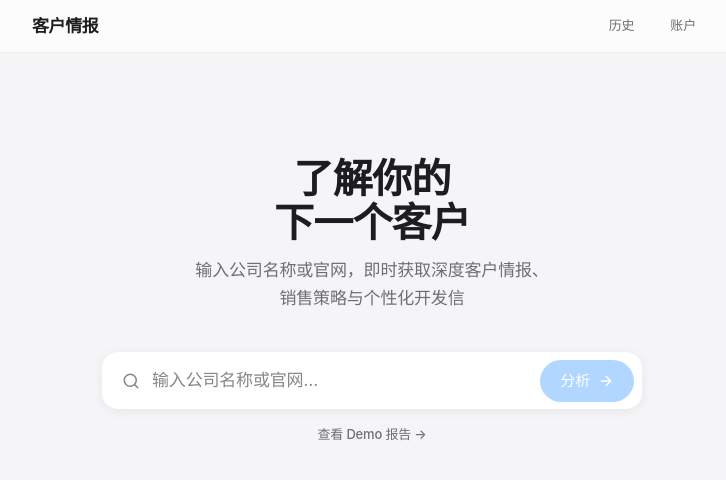
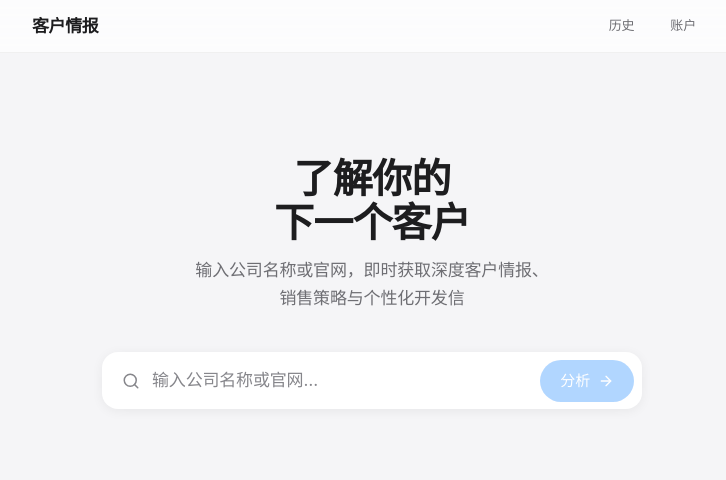
Before and after one commit to Wang-xiaopang/ai-customer-analysis, a Next.js app in the folder frontend/: page / in a window 1280 px wide. Shown: the top 480 px of the page, without its empty margins (268-994 px from the left). Built offline with nearby package versions, Linux system fonts and the light colour scheme.

Commit message:
fix: remove mock data fallback, use real backend only

```diff
--- a/frontend/app/page.tsx
+++ b/frontend/app/page.tsx
@@ -16,12 +16,6 @@ import MessageCard from "@/components/MessageCard";
 import CopyFullReport from "@/components/CopyFullReport";
 import { createSSEConnection } from "@/lib/sse-client";
 import { incrementAnalysisCount, canAnalyze } from "@/lib/storage";
-import {
-  MOCK_COMPANY_CONTEXT,
-  MOCK_COMPANY_ANALYSIS,
-  MOCK_SALES_ANALYSIS,
-  MOCK_MESSAGES,
-} from "@/lib/mock-data";
 import type {
   CompanyContext,
   CompanyAnalysis,
@@ -46,6 +40,7 @@ export default function Home() {
   const [messages, setMessages] = useState<Messages | null>(null);
   const [error, setError] = useState<string | null>(null);
   const [taskId, setTaskId] = useState<string | null>(null);
+  const [lastInput, setLastInput] = useState<string>("");
   const [generatedAt, setGeneratedAt] = useState<string | null>(null);
   const closeRef = useRef<(() => void) | null>(null);
 
@@ -55,45 +50,7 @@ export default function Home() {
     );
   };
 
-  // ━━━ Mock data preview ━━━
-  const loadMockData = () => {
-    setLoading(true);
-    setError(null);
-
-    // Simulate progressive loading like real SSE
-    setTimeout(() => {
-      setCompanyContext(MOCK_COMPANY_CONTEXT);
-      updateStage("search", "success");
-      updateStage("company_analysis", "running");
-    }, 600);
-
-    setTimeout(() => {
-      setCompanyAnalysis(MOCK_COMPANY_ANALYSIS);
-      updateStage("company_analysis", "success");
-      updateStage("sales_analysis", "running");
-    }, 1200);
-
-    setTimeout(() => {
-      setSalesAnalysis(MOCK_SALES_ANALYSIS);
-      updateStage("sales_analysis", "success");
-      updateStage("messages", "running");
-    }, 1800);
-
-    setTimeout(() => {
-      setMessages(MOCK_MESSAGES);
-      updateStage("messages", "success");
-      setGeneratedAt(new Date().toISOString());
-      setLoading(false);
-    }, 2400);
-  };
-
   const handleAnalyze = useCallback(async (input: string) => {
-    // If backend is not available, use mock data
-    if (input === "__mock__") {
-      loadMockData();
-      return;
-    }
-
     if (!canAnalyze()) {
       setError("今日免费分析次数已用完（3次/天）。请输入邮箱获取额外10次。");
       return;
@@ -106,6 +63,7 @@ export default function Home() {
     setSalesAnalysis(null);
     setMessages(null);
     setGeneratedAt(null);
+    setLastInput(input);
     setStages(INITIAL_STAGES.map((s) => ({ ...s })));
 
     try {
@@ -156,9 +114,8 @@ export default function Home() {
         },
       });
     } catch (e: any) {
-      // Fallback to mock on connection failure
-      setError("后端未连接，自动切换为预览模式");
-      loadMockData();
+      setError(e.message || "分析失败，请检查后端服务是否正常运行");
+      setLoading(false);
     }
   }, []);
 
@@ -172,42 +129,25 @@ export default function Home() {
         .then((r) => r.json())
         .then((data) => {
           if (data.status === "success" || data.status === "partial_success") {
-            if (data.company_context) {
-              setCompanyContext(data.company_context);
-              updateStageFromData("search", "success");
-            }
-            if (data.company_analysis) {
-              setCompanyAnalysis(data.company_analysis);
-              updateStageFromData("company_analysis", "success");
-            }
-            if (data.sales_analysis) {
-              setSalesAnalysis(data.sales_analysis);
-              updateStageFromData("sales_analysis", "success");
-            }
-            if (data.messages) {
-              setMessages(data.messages);
-              updateStageFromData("messages", "success");
-            }
+            if (data.company_context) setCompanyContext(data.company_context);
+            if (data.company_analysis) setCompanyAnalysis(data.company_analysis);
+            if (data.sales_analysis) setSalesAnalysis(data.sales_analysis);
+            if (data.messages) setMessages(data.messages);
             setGeneratedAt(data.generated_at);
           }
         })
-        .catch(() => loadMockData());
+        .catch(console.error);
     }
   }, []);
 
-  function updateStageFromData(stage: string, status: "success") {
-    setStages((prev) => prev.map((s) => (s.stage === stage ? { ...s, status } : s)));
-  }
-
   const handleReanalyze = () => {
-    loadMockData();
+    if (lastInput) handleAnalyze(lastInput);
   };
 
   const isComplete = companyAnalysis !== null || salesAnalysis !== null;
 
   return (
     <div>
-      {/* ━━━ Hero Section ━━━ */}
       {!isComplete && !loading && (
         <section className="pt-16 text-center">
           <h1 className="mb-3 text-[40px] font-extrabold leading-[1.1] tracking-[-0.02em] text-[#1d1d1f]">
@@ -221,12 +161,6 @@ export default function Home() {
             销售策略与个性化开发信
           </p>
           <SearchInput onAnalyze={handleAnalyze} disabled={loading} />
-          <button
-            onClick={loadMockData}
-            className="mt-4 text-[13px] font-medium text-[#6e6e73] underline-offset-4 hover:text-[#007AFF] hover:underline transition-colors"
-          >
-            查看 Demo 报告 →
-          </button>
           {error && (
             <div className="mx-auto mt-4 max-w-md rounded-2xl border border-red-100 bg-red-50/50 px-5 py-3 text-[13px] text-red-500">
               {error}
@@ -235,17 +169,14 @@ export default function Home() {
         </section>
       )}
 
-      {/* ━━━ Loading State ━━━ */}
       {loading && (
         <section className="pt-16">
           <ProgressStage stages={stages} />
         </section>
       )}
 
-      {/* ━━━ Results ━━━ */}
       {isComplete && (
         <div className="space-y-5">
-          {/* Meta Bar */}
           <div className="flex items-center justify-between text-[13px] text-[#86868b]">
             <div className="flex items-center gap-4">
               {generatedAt && (
@@ -283,7 +214,6 @@ export default function Home() {
             </div>
           </div>
 
-          {/* Cards in Apple layout order */}
           {salesAnalysis?.executive_summary && (
             <ExecutiveSummaryCard data={salesAnalysis.executive_summary} />
           )}
@@ -313,7 +243,6 @@ export default function Home() {
           )}
           {messages && <MessageCard messages={messages} />}
 
-          {/* Bottom spacer */}
           <div className="h-8" />
         </div>
       )}
```
